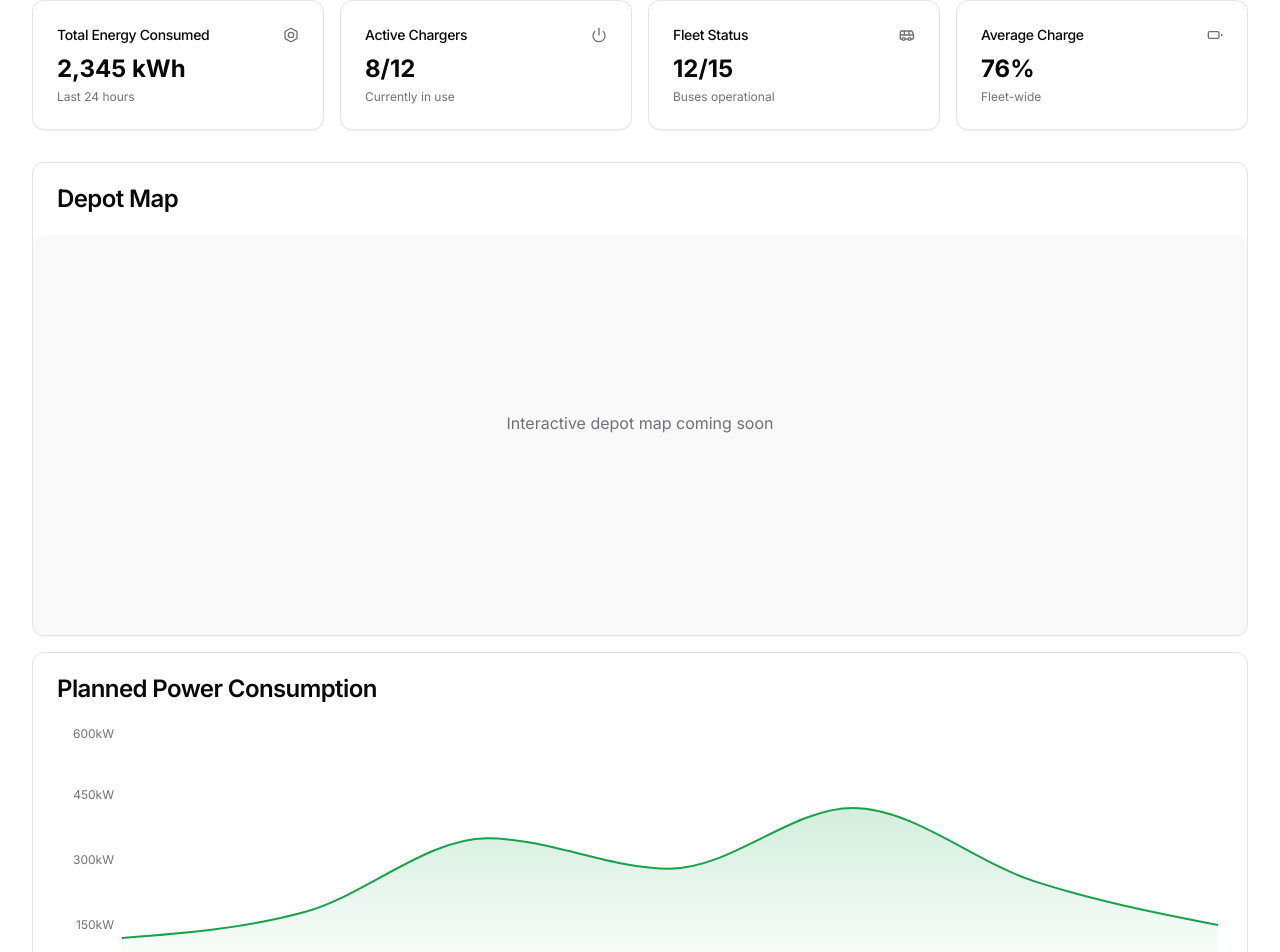
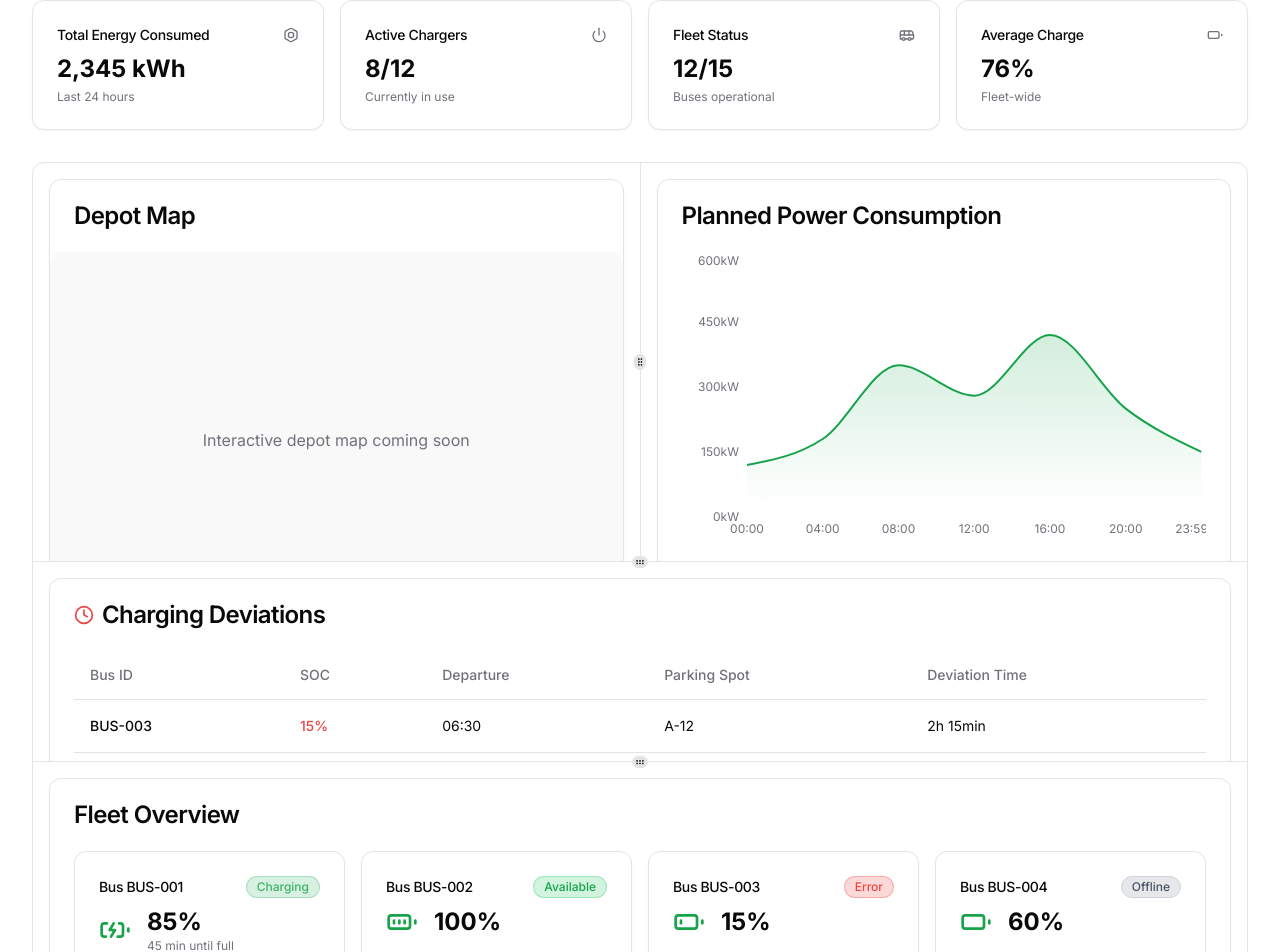
Before and after one commit to sammyjo86/echarge-hubster, a React (Vite) app: page / in a window 1280 px wide. Shown: the part 124-1076 px from the top of the page. Built offline with nearby package versions, Linux system fonts and the light colour scheme.

Commit message:
Add component rearrangement feature
Implement functionality to allow users to rearrange different components within the dashboard layout.
[skip gpt_engineer]

```diff
--- a/src/pages/Index.tsx
+++ b/src/pages/Index.tsx
@@ -3,18 +3,47 @@ import { FleetOverview } from "@/components/dashboard/FleetOverview";
 import { DepotMap } from "@/components/dashboard/DepotMap";
 import { PowerMeter } from "@/components/dashboard/PowerMeter";
 import { ChargingDeviations } from "@/components/dashboard/ChargingDeviations";
+import {
+  ResizablePanelGroup,
+  ResizablePanel,
+  ResizableHandle,
+} from "@/components/ui/resizable";
 
 const Index = () => {
   return (
     <DashboardLayout>
-      <div className="grid gap-4 md:grid-cols-3">
+      <ResizablePanelGroup
+        direction="vertical"
+        className="min-h-[800px] rounded-lg border"
+      >
+        <ResizablePanel defaultSize={50}>
+          <ResizablePanelGroup direction="horizontal">
+            <ResizablePanel defaultSize={50}>
+              <div className="p-4">
                 <DepotMap />
+              </div>
+            </ResizablePanel>
+            <ResizableHandle withHandle />
+            <ResizablePanel defaultSize={50}>
+              <div className="p-4">
                 <PowerMeter />
               </div>
-      <div className="grid gap-4 grid-cols-1">
+            </ResizablePanel>
+          </ResizablePanelGroup>
+        </ResizablePanel>
+        <ResizableHandle withHandle />
+        <ResizablePanel defaultSize={25}>
+          <div className="p-4">
             <ChargingDeviations />
+          </div>
+        </ResizablePanel>
+        <ResizableHandle withHandle />
+        <ResizablePanel defaultSize={25}>
+          <div className="p-4">
             <FleetOverview />
           </div>
+        </ResizablePanel>
+      </ResizablePanelGroup>
     </DashboardLayout>
   );
 };
```
Lines whose indentation alone changed are shown as unchanged.
